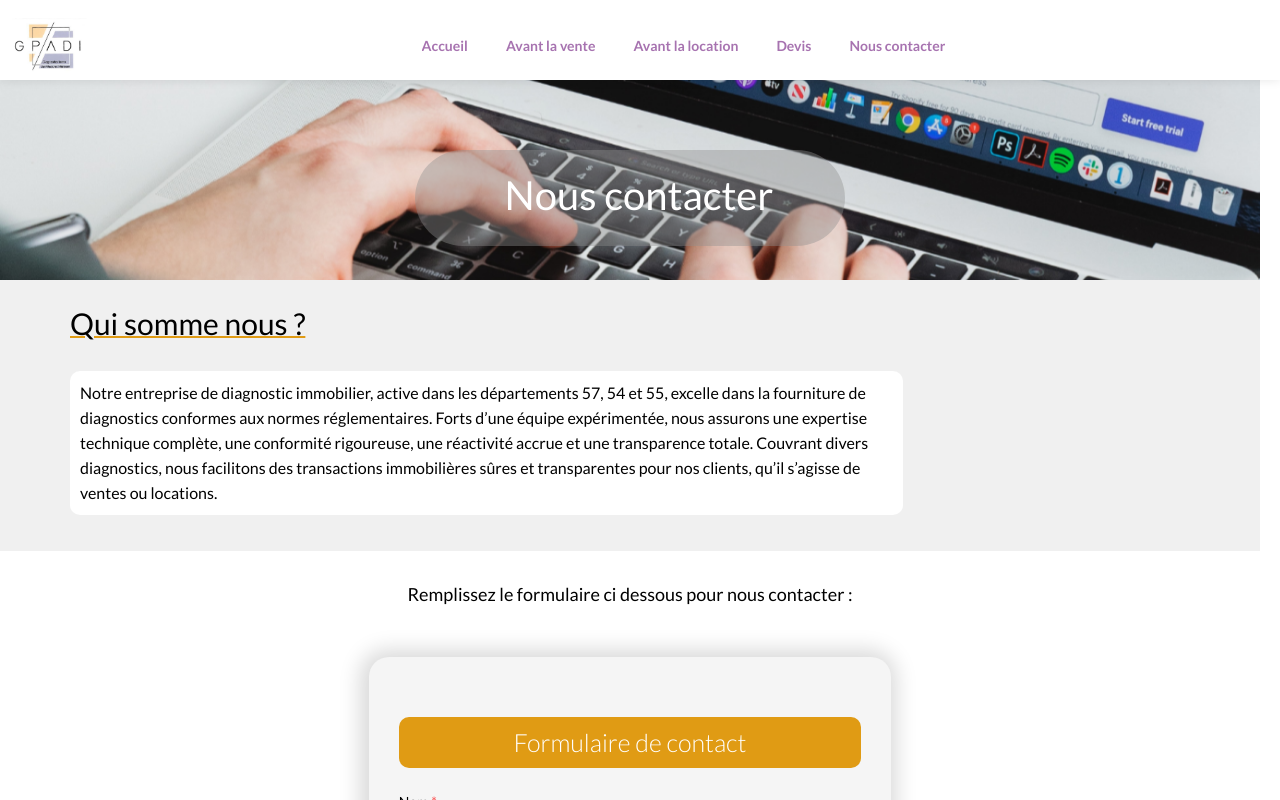
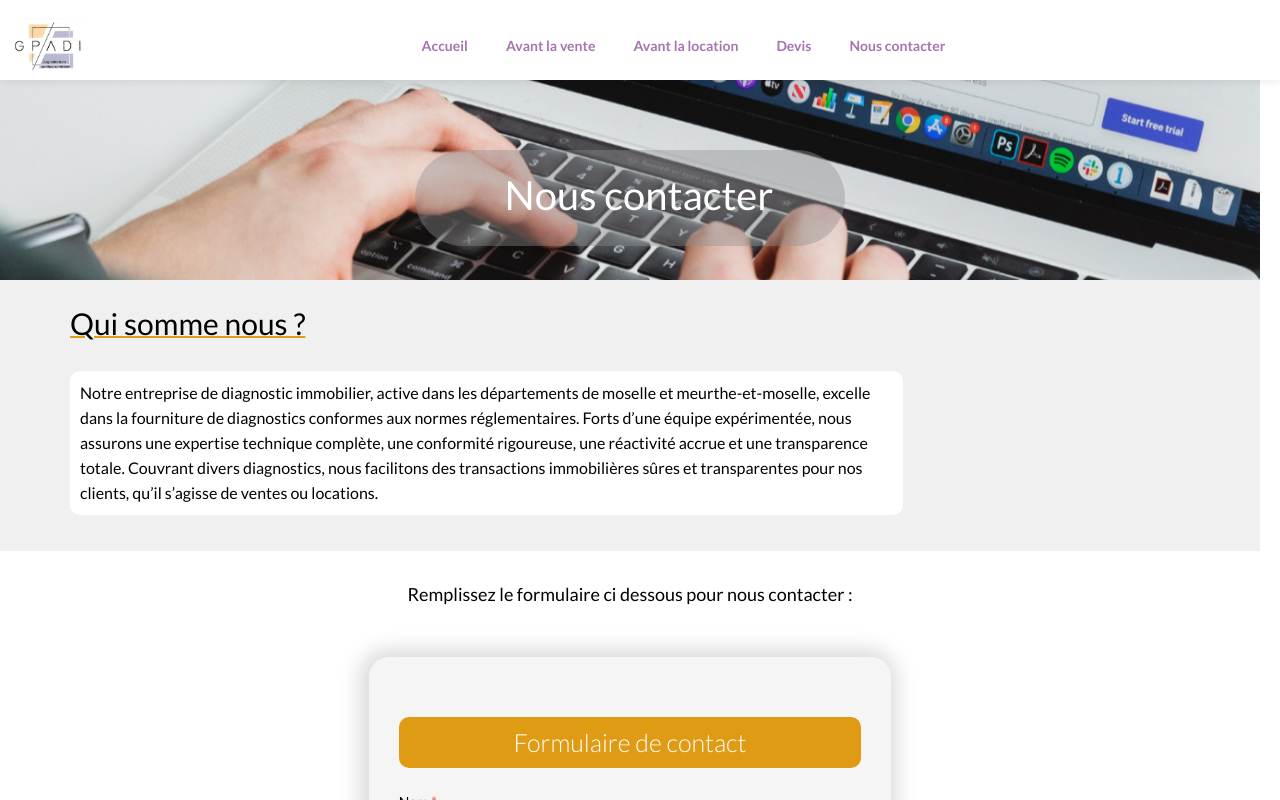
Before and after one commit to alexialang/diagImmo1, a React (Vite) app: page /contact in a window 1280 px wide. Shown: the top 800 px of the page. Built offline with nearby package versions, Linux system fonts and the light colour scheme; no server answers.

Commit message:
hover button

```diff
--- a/package.json
+++ b/package.json
@@ -8,14 +8,14 @@
     "build": "vite build",
     "lint": "eslint . --ext js,jsx --report-unused-disable-directives --max-warnings 0",
     "preview": "vite preview",
-    "deploy":"npm install && npm run build"
+    "deploy": "npm install && npm run build"
   },
   "dependencies": {
     "@emailjs/browser": "^3.11.0",
     "@mantine/carousel": "^7.2.2",
     "@mantine/core": "^7.2.2",
     "@mantine/dates": "^7.2.2",
-    "@mantine/form": "^7.2.2",
+    "@mantine/form": "^7.5.1",
     "@mantine/hooks": "^7.2.2",
     "@mantine/modals": "^7.2.2",
     "@mantine/notifications": "^7.2.2",
--- a/src/components/Header/header.module.css
+++ b/src/components/Header/header.module.css
@@ -6,6 +6,11 @@
   color: #a773b0;
   font-size: 14px;
   font-weight: 600;
+}
+Button{
+  &:focus {
+    outline: none;
+  }
 }
 
 @media (min-width: 700px) {
--- a/src/pages/Contact/Contact.jsx
+++ b/src/pages/Contact/Contact.jsx
@@ -8,9 +8,8 @@ import {
   Textarea,
   Checkbox,
   Anchor,
-  Popover,
-  Text,
 } from "@mantine/core";
+import { showNotification } from "@mantine/notifications";
 import emailJs from "@emailjs/browser";
 
 export const Contact = () => {
@@ -25,7 +24,8 @@ export const Contact = () => {
   });
 
   const sendEmail = (values) => {
-    emailJs.send(
+    emailJs
+      .send(
         import.meta.env.VITE_EMAILJS_SERVICE_ID,
         import.meta.env.VITE_EMAILJS_TEMPLATE_ID_CONTACT,
         {
@@ -35,7 +35,23 @@ export const Contact = () => {
           message: values.message,
           phoneNumber: values.phoneNumber,
         }
-    );
+      )
+      .then(() => {
+        showNotification({
+          title: "Email envoyé",
+          message: "Votre email a bien été envoyé",
+          color: "green",
+          autoClose: 5000,
+        });
+      })
+      .catch(() => {
+        showNotification({
+          title: "Erreur",
+          message: "Une erreur est survenue",
+          color: "red",
+          autoClose: 5000,
+        });
+      });
   };
 
   return (
@@ -57,13 +73,14 @@ export const Contact = () => {
           <div className={styles.txt}>
             <p>
               Notre entreprise de diagnostic immobilier, active dans les
-              départements 57, 54 et 55, excelle dans la fourniture de
-              diagnostics conformes aux normes réglementaires. Forts d’une
-              équipe expérimentée, nous assurons une expertise technique
-              complète, une conformité rigoureuse, une réactivité accrue et une
-              transparence totale. Couvrant divers diagnostics, nous facilitons
-              des transactions immobilières sûres et transparentes pour nos
-              clients, qu’il s’agisse de ventes ou locations.
+              départements de moselle et meurthe-et-moselle, excelle dans la
+              fourniture de diagnostics conformes aux normes réglementaires.
+              Forts d’une équipe expérimentée, nous assurons une expertise
+              technique complète, une conformité rigoureuse, une réactivité
+              accrue et une transparence totale. Couvrant divers diagnostics,
+              nous facilitons des transactions immobilières sûres et
+              transparentes pour nos clients, qu’il s’agisse de ventes ou
+              locations.
             </p>
           </div>
         </div>
@@ -121,19 +138,9 @@ export const Contact = () => {
               />
 
               <Group justify="center" mt="md">
-                <Popover width={200} position="bottom" withArrow shadow="md">
-                  <Popover.Target>
-                    <Button type="submit" className={styles.marginTop}>
+                <Button type="submit" color="" className={styles.marginTop}>
                   Envoyer
                 </Button>
-                  </Popover.Target>
-                  <Popover.Dropdown>
-                    <Text size="xs">
-                      This is uncontrolled popover, it is opened when button is
-                      clicked
-                    </Text>
-                  </Popover.Dropdown>
-                </Popover>
               </Group>
             </form>
           </Box>
--- a/src/pages/Home/Home.jsx
+++ b/src/pages/Home/Home.jsx
@@ -140,7 +140,7 @@ export const Home = () => {
                 </div>
                 <p>
                   Profitez de conseils personnalisés pour répondre à vos besoins
-                  spécifiques, que ce soit pour la localisation, la vente, ou
+                  spécifiques, que ce soit pour la location, la vente, ou
                   l’achat d’un bien immobilier.
                 </p>
               </div>
@@ -182,8 +182,8 @@ export const Home = () => {
             (MOSELLE) ?
           </h2>
           <p>
-            · Le diagnostic <strong>amiante</strong> est requis lorsque le{" "}
-            <strong>permis de construire</strong> a été déposé{" "}
+            · Le diagnostic <strong>amiante</strong> est requis lorsque le
+            <strong>permis de construire</strong> a été déposé
             <strong>avant 1997</strong> dans le département de la Moselle.
             <br />· Le <strong>DPE</strong> (Diagnostic de Performance
             Énergétique) est une obligation.
@@ -196,7 +196,7 @@ export const Home = () => {
             <br />· Le <strong>diagnostic termites </strong>est exigé si un
             arrêté préfectoral (dans le département de la Moselle) ou communal
             (à Metz) le prescrit.
-            <br />· Le métrage <strong>Loi Carrez</strong> est requis pour les{" "}
+            <br />· Le métrage <strong>Loi Carrez</strong> est requis pour les
             <strong>biens en copropriété</strong> .
             <br />
             ·L’ <strong>État des Risques Pollution des sols</strong> (
--- a/src/pages/Home/home.module.css
+++ b/src/pages/Home/home.module.css
@@ -13,10 +13,14 @@
   margin-bottom: 40px;
   background-color: #a773b0ca;
   border-color: white;
+  &:focus {
+    outline: none;
+  }&:hover {
+  border-color: white;
+  background-color: #a773b0e8;
 }
-.buttonFirstImg:hover {
-  border-color: white;
 }
+
 
 /* Section 2 */
 
@@ -77,6 +81,7 @@
 .purpleButton {
   border: solid 1px white;
   &:hover {
+    background-color: #a773b0e5;
     border: solid 1px white;
   }
   &:focus {
```
Also changed, not shown: 1 other file (tests, documents, lock files or other folders). Lines whose indentation alone changed are shown as unchanged.
